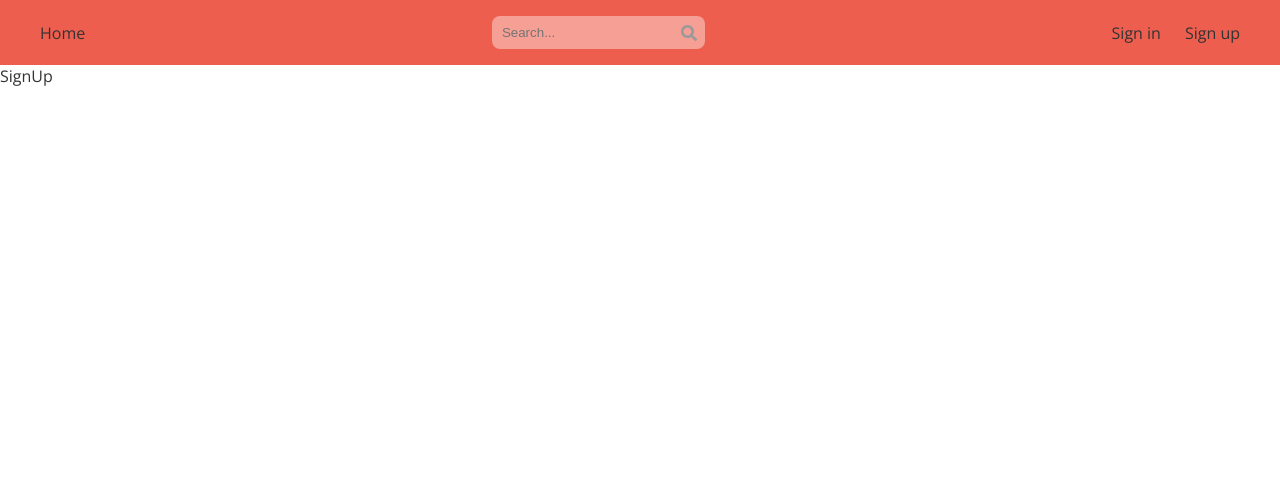
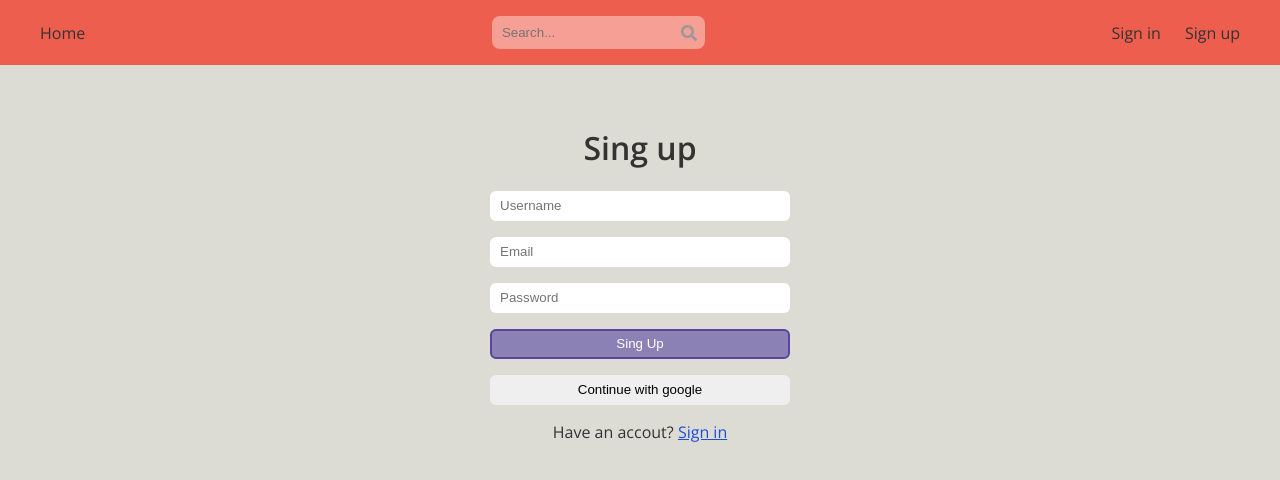
Before and after one commit to MilanEgri/MERN-real-estate, a React (Create React App) app in the folder frontend/: page /sign-up in a window 1280 px wide. Shown: the top 480 px of the page. Built offline with nearby package versions, Linux system fonts and the light colour scheme.

Commit message:
copleet sign up page ui

```diff
--- a/frontend/src/index.css
+++ b/frontend/src/index.css
@@ -3,10 +3,14 @@ body {
   padding: 0;
   font-family: "Open Sans", sans-serif;
   color: #333;
+  background-color: #dddcd4;
 }
 
 header{
   background-color: #EE5E4E;
+}
+button{
+  border:none
 }
 nav{
   padding: 1rem 2.5rem;
@@ -43,3 +47,48 @@ input:focus{
   display: flex;
   gap: 1.5rem;
 }
+.sign-up{
+  padding: 2.5rem;
+}
+.sign-up h1{
+  text-align: center;
+  font-weight: 600;
+}
+.sign-up p{
+  text-align: center;
+}
+.sign-up form{
+  display: flex;
+  flex-direction: column;
+  align-items: center;
+  gap: 1rem;
+}
+.sign-up form input{
+  background-color: #fff;
+  width: 280px;
+  padding: 0 10px;
+  height: 30px;
+  border-radius: 6px;
+}
+.sign-up form button{
+  width: 300px;
+  height: 30px;
+  border-radius: 6px;
+  cursor: pointer;
+}
+.sign-up-sign-up-button{
+  border: 2px solid #5745A0;
+  background-color: rgba(87, 69, 160, 0.6);
+  color: #fff;
+}
+.sign-up-sign-up-button:hover{
+  box-shadow: 0 0 5px rgba(87, 69, 160, 1);
+  text-shadow: 0 0 5px rgba(87, 69, 160, 1);
+  color: #5745A0;
+  background-color: rgba(87, 69, 160, 0.2);
+  transition: all 0.3s ease 0s;
+}
+.sign-up p a{
+  color: #1d4ed8;
+  text-decoration: underline;
+}
--- a/frontend/src/pages/SignUp.jsx
+++ b/frontend/src/pages/SignUp.jsx
@@ -1,8 +1,19 @@
 import React from 'react'
+import { Link } from 'react-router-dom'
 
 const SignUp = () => {
   return (
-    <div>SignUp</div>
+    <div className='sign-up'>
+      <h1>Sing up</h1>
+      <form>
+        <input type='text' placeholder='Username' id='username' name='username' />
+        <input type='email' placeholder='Email' id="email" name='email' />
+        <input type='password' placeholder='Password' id='password' name='password' />
+        <button className='sign-up-sign-up-button'>Sing Up</button>
+        <button>Continue with google</button>
+      </form>
+      <p>Have an accout? <Link to={"/sign-in"}>Sign in</Link></p>
+    </div>
   )
 }
 
```
